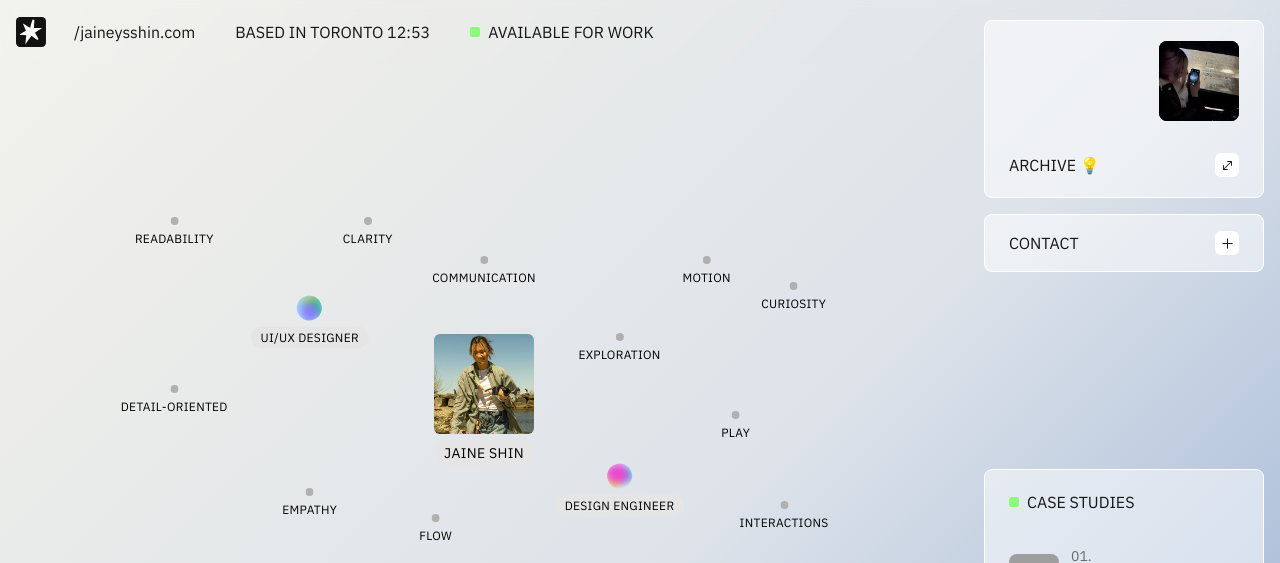
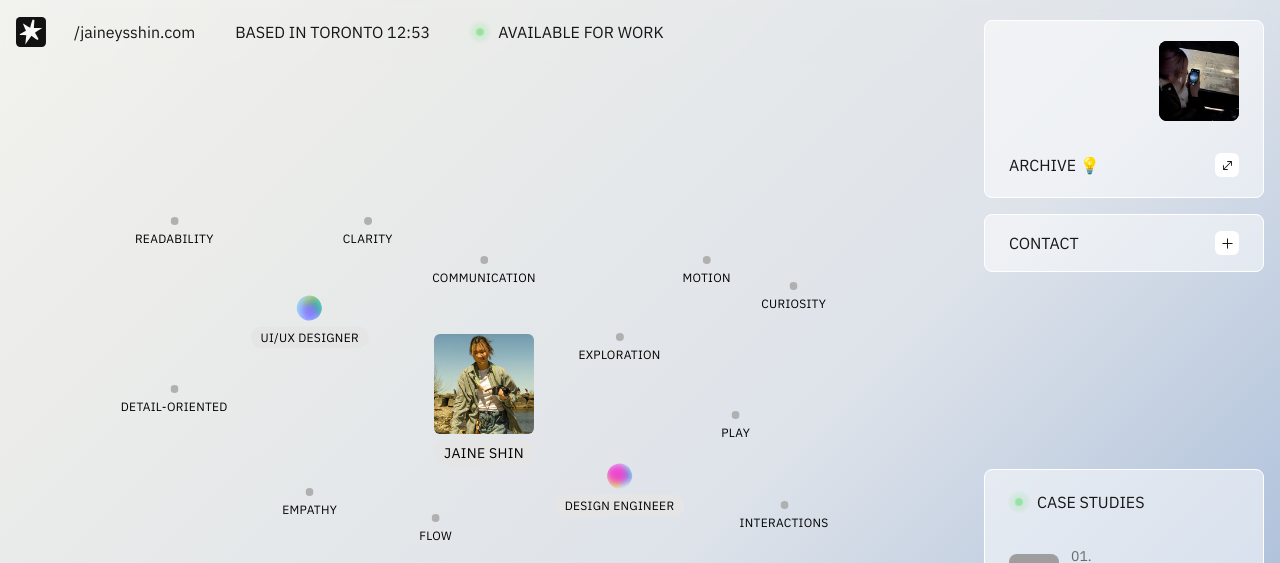
Before and after one commit to sjaine/portfolio_v2, a Next.js app: page / in a window 1280 px wide. Shown: the top 563 px of the page. Built offline with nearby package versions, Linux system fonts and the light colour scheme; grey boxes are pictures that could not be loaded.

Commit message:
Edit dot

```diff
--- a/app/components/ui/AvailabilityDot.tsx
+++ b/app/components/ui/AvailabilityDot.tsx
@@ -3,20 +3,47 @@
 import { motion } from "framer-motion";
 
 export default function AvailabilityDot() {
+  const ledColor = "rgba(100, 220, 110, 0.8)";
+  const pulseColor = "rgba(100, 220, 110, 0.4)";
+
   return (
+    <div className="relative flex items-center justify-center w-5 h-5">
       <motion.div
-      className="w-[10px] h-[10px] rounded-xs"
+        className="absolute inset-0 rounded-full"
         style={{
-        backgroundColor: "#87FD77",
+          backgroundColor: pulseColor,
+          filter: "blur(1px)",
         }}
         animate={{
-        opacity: [0.5, 1, 0.5],
+          scale: [1, 1.5],
+          opacity: [0, 0.4, 0],
         }}
         transition={{
-        duration: 3.5,
+          duration: 2.5,
+          repeat: Infinity,
+          ease: "easeInOut",
+          times: [0, 0.3, 1],
+        }}
+      />
+
+      <motion.div
+        className="relative w-[8px] h-[8px] rounded-full"
+        style={{
+          backgroundColor: ledColor,
+          boxShadow: `
+            0 0 4px rgba(100, 220, 110, 0.3),
+            inset 0 0 2px rgba(255, 255, 255, 0.4)
+          `,
+        }}
+        animate={{
+          opacity: [0.6, 1, 0.6],
+        }}
+        transition={{
+          duration: 3,
           repeat: Infinity,
           ease: "easeInOut",
         }}
       />
+    </div>
   );
 }
```
Lines whose indentation alone changed are shown as unchanged.
